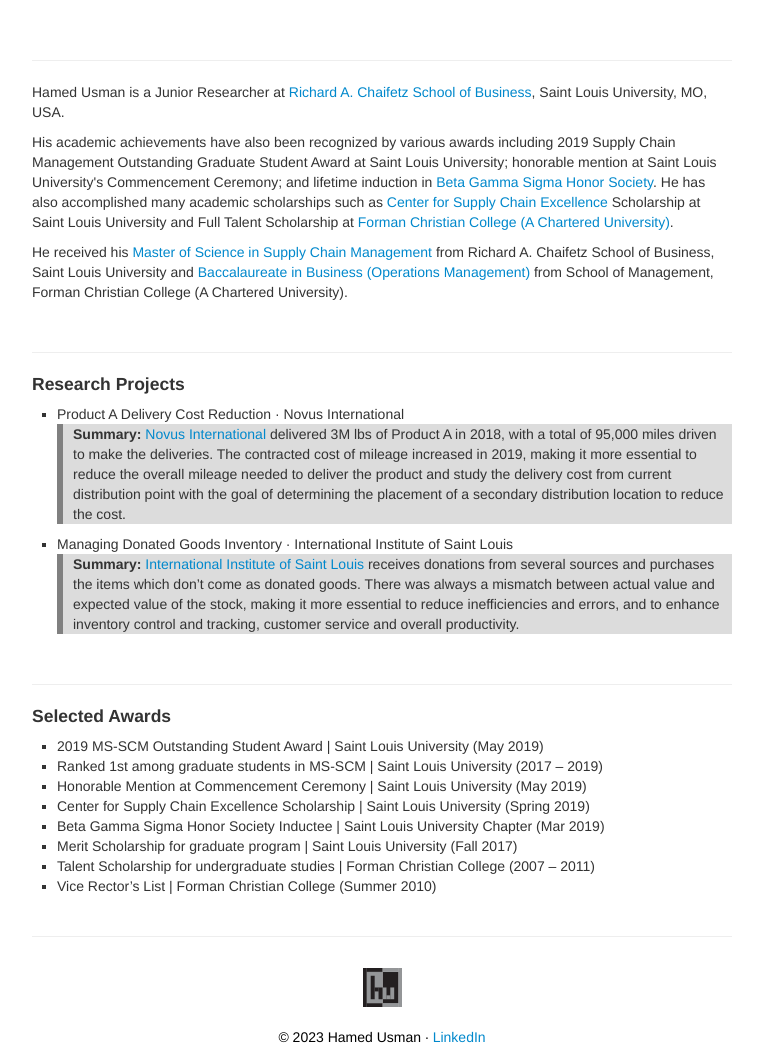
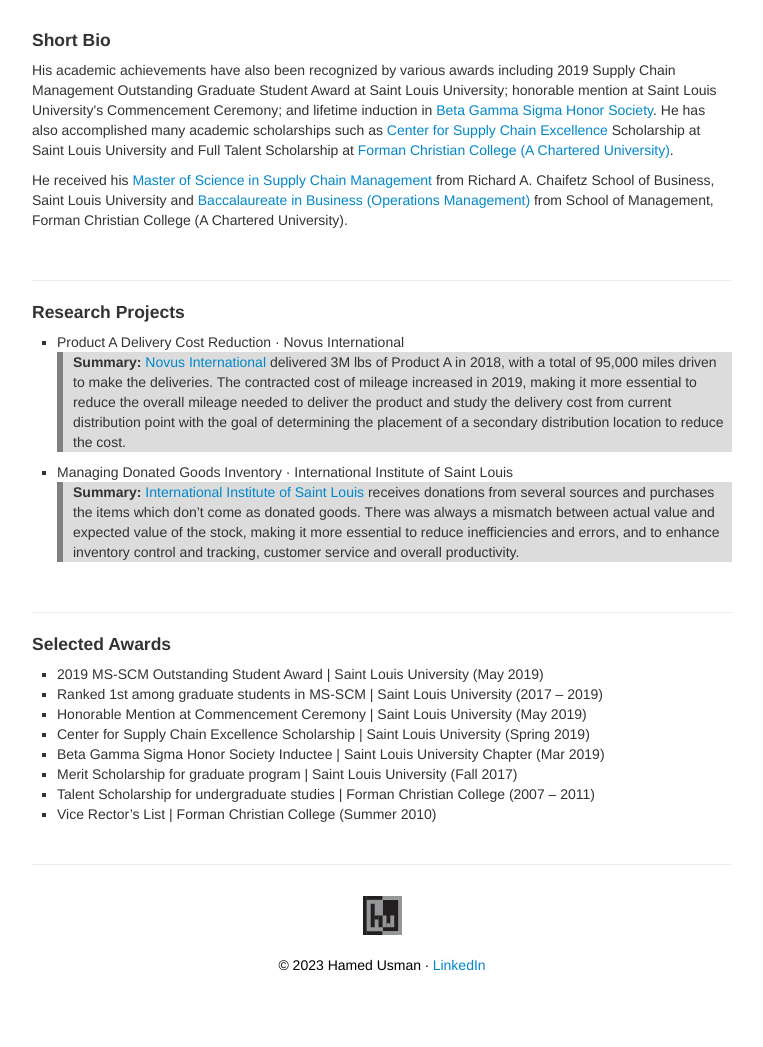
Before and after one commit to hamedusman/hamedusman.github.io, a Jekyll site: the page built from index.md, in a window 1280 px wide. Shown: the part 289-1336 px from the top of the page, without its empty margins (258-1021 px from the left). Built offline with Jekyll 4.4.1, drawn with Linux system fonts in a browser that asks for light colours; after the commit the page ends 1264 px from its top, so only the background shows below that.

Commit message:
Update index.md

```diff
--- a/index.md
+++ b/index.md
@@ -4,11 +4,7 @@
 description: Hamed Usman is a graduate research assistant at Saint Louis University.
 keywords: hanedusman, hamed usman, hamed, usman, operations management, supply chain management, logistics
 ---
-<br/>
-
----
-
-<p>Hamed Usman is a Junior Researcher at <a href="https://www.slu.edu/business">Richard A. Chaifetz School of Business</a>, Saint Louis University, MO, USA.</p>
+<h4>Short Bio</h4>
 <p>His academic achievements have also been recognized by various awards including 2019 Supply Chain Management Outstanding Graduate Student Award at Saint Louis University; honorable mention at Saint Louis University's Commencement Ceremony; and lifetime induction in <a href="https://www.betagammasigma.org">Beta Gamma Sigma Honor Society</a>. He has also accomplished many academic scholarships such as <a href="https://www.slu.edu/business/centers/supply-chain-excellence/index.php">Center for Supply Chain Excellence</a> Scholarship at Saint Louis University and Full Talent Scholarship at <a href="https://www.fccollege.edu.pk">Forman Christian College (A Chartered University)</a>.</p>
 <p>He received his <a href="https://www.slu.edu/business/graduate/supply-chain-management">Master of Science in Supply Chain Management</a> from Richard A. Chaifetz School of Business, Saint Louis University and <a href="https://www.fccollege.edu.pk/baccalaureate-in-business/">Baccalaureate in Business (Operations Management)</a> from School of Management, Forman Christian College (A Chartered University).</p>
 
```
